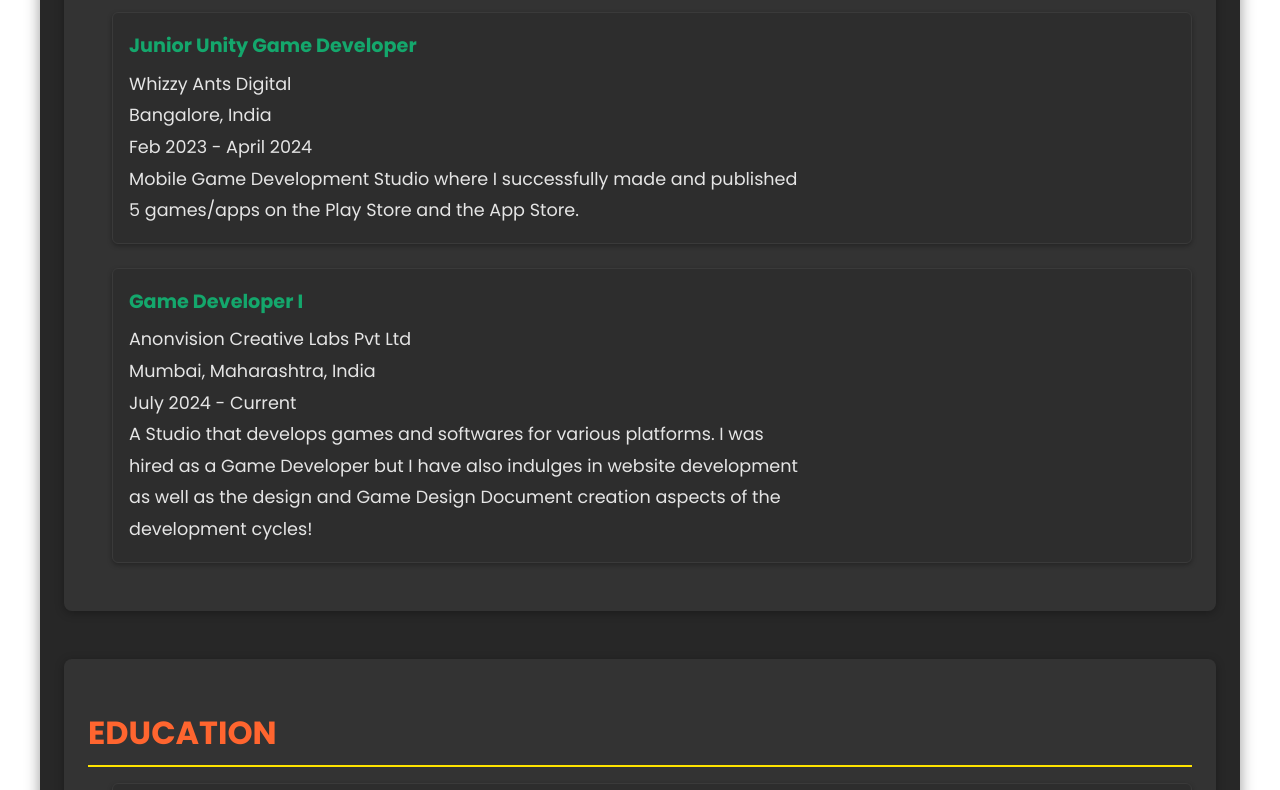
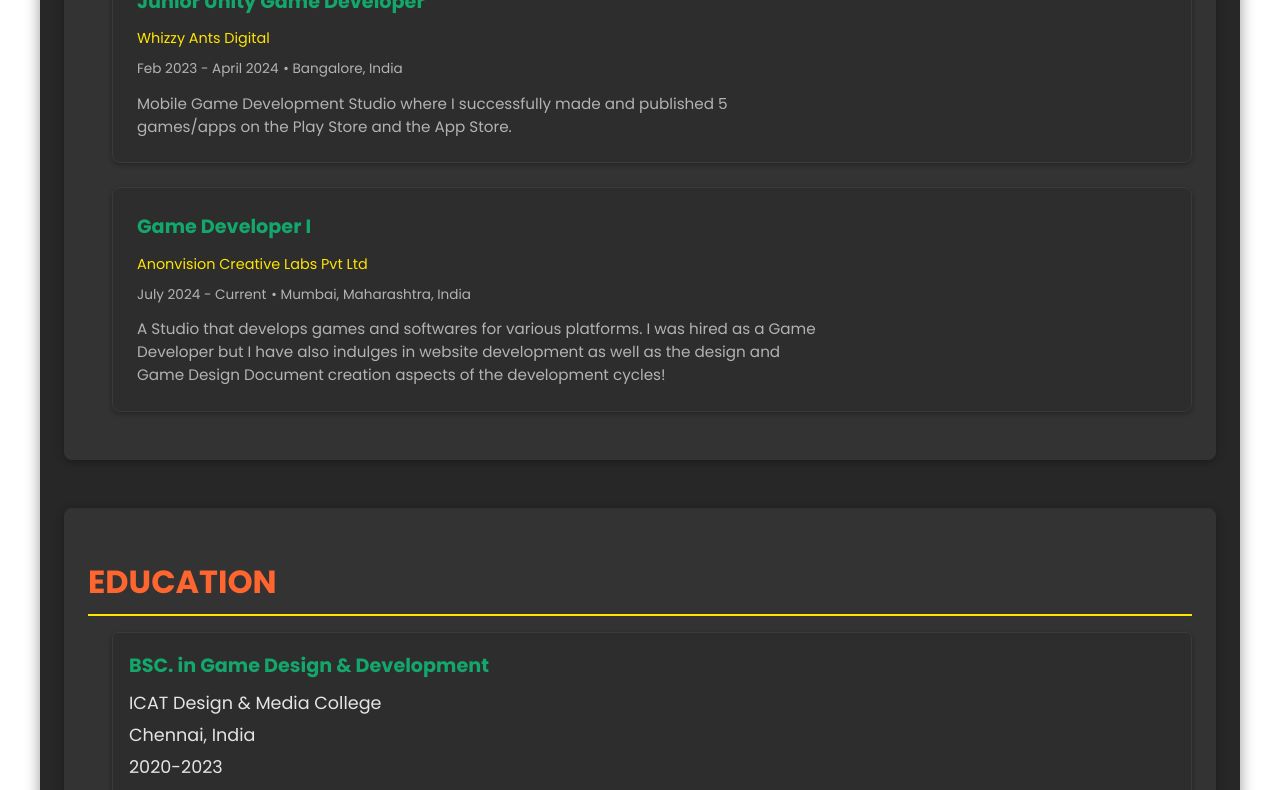
Before and after one commit to Midplayz/Portfolio-Website, a Gatsby site: page /resume in a window 1280 px wide. Shown: the part 634-1424 px from the top of the page. Built offline with nearby package versions, Linux system fonts and the light colour scheme; Gatsby itself is replaced by a stand-in of ours.

Commit message:
Fixed Experience Section

```diff
--- a/src/data/resume.json
+++ b/src/data/resume.json
@@ -2,9 +2,8 @@
     "name": "Srivishnu Srinivasan",
     "about": "I am a Unity and C# game developer who creates immersive experiences and smart AI games. I have built complex apps for iOS and Android, always pushing the limits and aiming to make a big impact in game development.",
     "contact": {
-      "email": "srivishnusrinivasan13@gmail.com",
-      "phone": "+91 7200890513",
-      "portfolio": "https://midnightassassinmc.wixsite.com/srivishnu"
+      "email": "midnightassassinmc@gmail.com",
+      "phone": "+91 7200890513"
     },
     "sections": [
       {
--- a/src/pages/resume.css
+++ b/src/pages/resume.css
@@ -31,8 +31,8 @@
     margin-bottom: 3rem;
     display: flex;
     flex-direction: column;
-    align-items: center; /* Ensures all content is horizontally centered */
-    gap: 0.5rem; /* Adds spacing between each item */
+    align-items: center;
+    gap: 0.5rem;
   }
 
   .contact p {
@@ -87,11 +87,11 @@
   }
 
   .resume-section ul li + li {
-    margin-top: 1.5rem; /* Adds space between items */
+    margin-top: 1.5rem;
   }
 
   .resume-section ul li:last-child::after {
-    display: none; /* Remove the divider after the last item */
+    display: none;
   }
 
   .resume-section ul li a {
@@ -101,8 +101,8 @@
   }
 
   .resume-section ul li:hover {
-    background-color: #3a3a3a; /* Slightly lighter background on hover */
-    transform: scale(1.02); /* Add a subtle hover effect */
+    background-color: #3a3a3a;
+    transform: scale(1.02);
     transition: all 0.2s ease;
   }
 
@@ -128,3 +128,51 @@
   .resume-footer a:hover {
     text-decoration: underline;
   }
+
+  /* Experience Section */
+.experience-section ul li {
+  margin: 1rem 0;
+  line-height: 1.6;
+  font-size: 1rem;
+  color: #E5E5E5;
+  background-color: #2d2d2d;
+  padding: 1.5rem;
+  border-radius: 8px;
+  box-shadow: 0 2px 5px rgba(0, 0, 0, 0.3);
+  border: 1px solid #3a3a3a;
+  display: flex;
+  flex-direction: column;
+  gap: 0.3rem;
+  width: 100%;
+}
+
+.experience-section ul li strong {
+  font-size: 1.2rem;
+  color: #14A76C;
+  display: block;
+}
+
+.experience-section ul li .company {
+  font-size: 0.9rem;
+  font-weight: normal;
+  color: #FFE400;
+  display: inline-block;
+  margin-bottom: 0.2rem;
+}
+
+.experience-section ul li .details {
+  font-size: 0.85rem;
+  color: #B3B3B3;
+  display: flex;
+  gap: 0.3rem;
+  flex-wrap: wrap;
+}
+
+.experience-section ul li p {
+  font-size: 0.95rem;
+  color: #B3B3B3;
+  margin-top: 0.5rem;
+  line-height: 1.5;
+  text-align: left;
+  width: 100%;
+}
--- a/src/pages/resume.js
+++ b/src/pages/resume.js
@@ -16,19 +16,30 @@
           </a>
         </p>
         <p>Phone: {resumeData.contact.phone}</p>
-        <p>
-          Portfolio:{" "}
-          <a
-            href={resumeData.contact.portfolio}
-            target="_blank"
-            rel="noopener noreferrer"
-          >
-            {resumeData.contact.portfolio}
-          </a>
-        </p>
       </div>
 
-      {resumeData.sections.map((section, index) => (
+      {resumeData.sections.map((section, index) => {
+  if (section.title === "Experience") {
+    return (
+      <div key={index} className="resume-section experience-section">
+        <h2>{section.title}</h2>
+        <ul>
+          {section.items.map((item, itemIndex) => (
+            <li key={itemIndex}>
+              <strong>{item.role}</strong>
+              <span className="company">{item.company}</span>
+              <div className="details">
+                <span>{item.duration}</span>
+                <span>• {item.location}</span>
+              </div>
+              {item.description && <p>{item.description}</p>}
+            </li>
+          ))}
+        </ul>
+      </div>
+    );
+  }
+  return (
     <div key={index} className="resume-section">
       <h2>{section.title}</h2>
       <ul>
@@ -64,18 +75,8 @@
         })}
       </ul>
     </div>
-      ))}
-
-      <div className="resume-footer">
-        Designed, Developed, and Maintained by{" "}
-        <a
-          href={resumeData.contact.portfolio}
-          target="_blank"
-          rel="noopener noreferrer"
-        >
-          {resumeData.name}
-        </a>
-      </div>
+  );
+})}
     </div>
   );
 };
```
Lines whose indentation alone changed are shown as unchanged.
